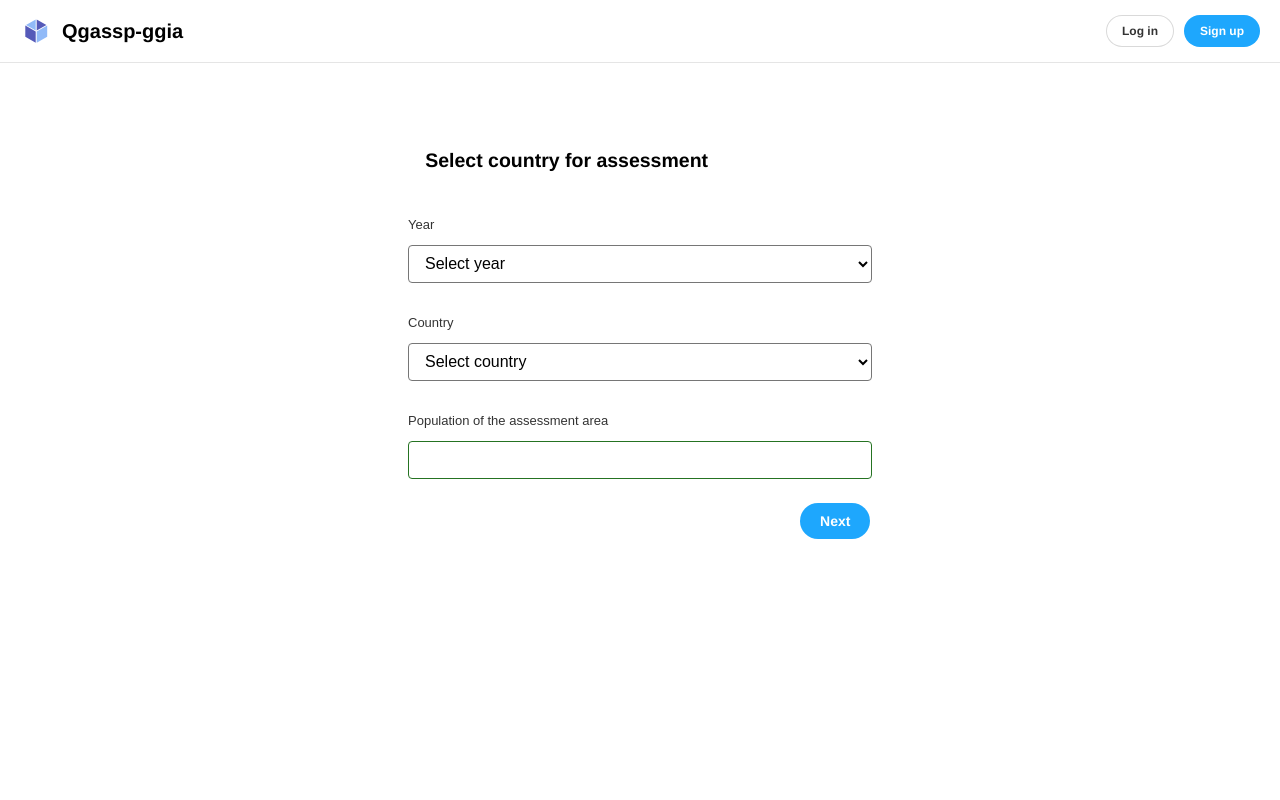
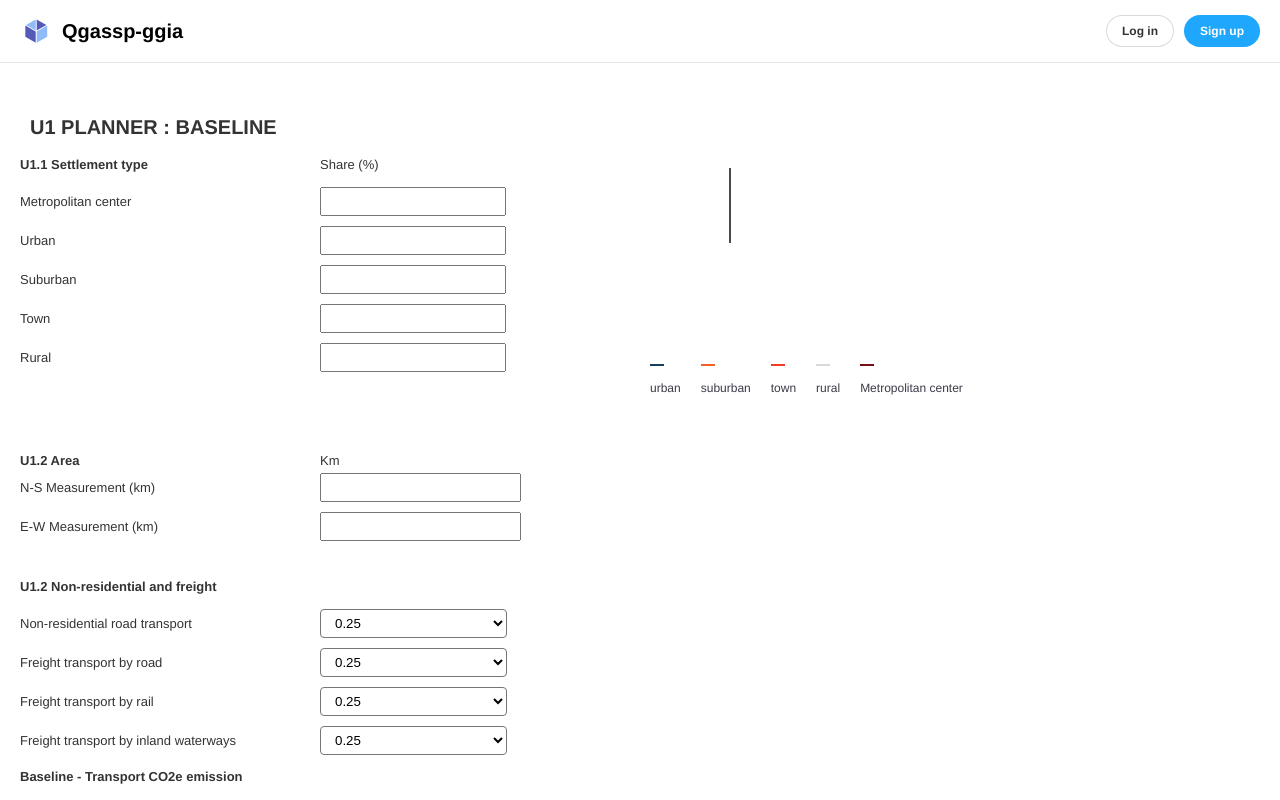
Before and after one commit to QGasSP/ggia-frontend, a React (Create React App) app in the folder frontend_qgassp/: page /u1planner in a window 1280 px wide. Shown: the top 800 px of the page. Built offline with nearby package versions, Linux system fonts and the light colour scheme; no server answers.

Commit message:
[App] add routes and activate browser back button

```diff
--- a/frontend_qgassp/src/App.js
+++ b/frontend_qgassp/src/App.js
@@ -1,14 +1,13 @@
 import "./App.css";
 import "../node_modules/react-vis/dist/style.css";
-import { StartPage } from "./components/StartPage";
+import {BrowserRouter as Router} from 'react-router-dom';
+import { AppRoutes } from "./routes/AppRoutes";
 
 function App() {
   return (
-    <div>
-      <header>
-        <StartPage />
-      </header>
-    </div>
+    <Router>
+     <AppRoutes/>
+    </Router>
   );
 }
 
--- a/frontend_qgassp/src/components/StartPage.jsx
+++ b/frontend_qgassp/src/components/StartPage.jsx
@@ -63,7 +63,6 @@ export const StartPage = ({ user, onLogin, onLogout, onCreateAccount }) => {
                   required
                 >
                   <option value="DefaultOption">Select year</option>
-
                   {options.map((option) => (
                     <option key={option} value={option}>
                       {option}{" "}
@@ -71,7 +70,6 @@ export const StartPage = ({ user, onLogin, onLogout, onCreateAccount }) => {
                   ))}
                 </select>
               </div>
-
               <div className="form-group">
                 <label htmlFor="eu_countries" className="intro_label">
                   Country
@@ -84,7 +82,6 @@ export const StartPage = ({ user, onLogin, onLogout, onCreateAccount }) => {
                   defaultValue="Select country"
                   required
                 >
-
                   <option value="DefaultOption">Select country</option>
                   <option value="Austria">Austria</option>
                   <option value="Belgium">Belgium</option>
--- a/frontend_qgassp/src/components/U1planner.jsx
+++ b/frontend_qgassp/src/components/U1planner.jsx
@@ -86,14 +86,10 @@ export const U1planner = ({
   };
 
   const goBackToSettlement = () => {
-    // eslint-disable-next-line no-console
-    console.log("heading back........");
     setBackSettlement(true);
   };
 
   const goToU1Projections = () => {
-    // eslint-disable-next-line no-console
-    console.log("heading there........");
     setQuantification(true);
   };
 
--- /dev/null
+++ b/frontend_qgassp/src/routes/AppRoutes.jsx
@@ -0,0 +1,26 @@
+import React from "react";
+import { Routes, Route, Navigate} from "react-router-dom";
+import {StartPage } from "../components/StartPage";
+import { U1plannerDefault } from "../components/U1plannerDefault";
+import { Settlement } from "../components/Settlement";
+import { U1planner } from "../components/U1planner";
+import { NewResidents } from "../components/NewResidents";
+import { U2planner } from "../components/U2planner";
+import { StackedBarchart } from "../components/StackedBarchart";
+export const AppRoutes = () => {
+  return (
+    <Routes>
+       <Route path="/" >
+        <Route index element={<StartPage />} />
+        <Route path="startpage" element={  <StartPage />}/>
+        <Route path="u1planner" element={  <U1planner />}/>
+        <Route path="settlement" element={ <Settlement />} />
+        <Route path="u1plannerDefault" element={  <U1plannerDefault />} />
+        <Route path="stackedbarchart" element={ <StackedBarchart/>} />
+        <Route path="newresidents" element={   <NewResidents />} />
+        <Route path="u2planner" element={   <U2planner/>} />
+        <Route path='*' element= {<Navigate to="/startpage"/>}/>
+    </Route>
+  </Routes>
+  );
+};
```
Also changed, not shown: frontend_qgassp/package.json (+17 -13 lines), frontend_qgassp/src/components/NewResidents.jsx (indentation only), 2 other files (tests, documents, lock files or other folders).
